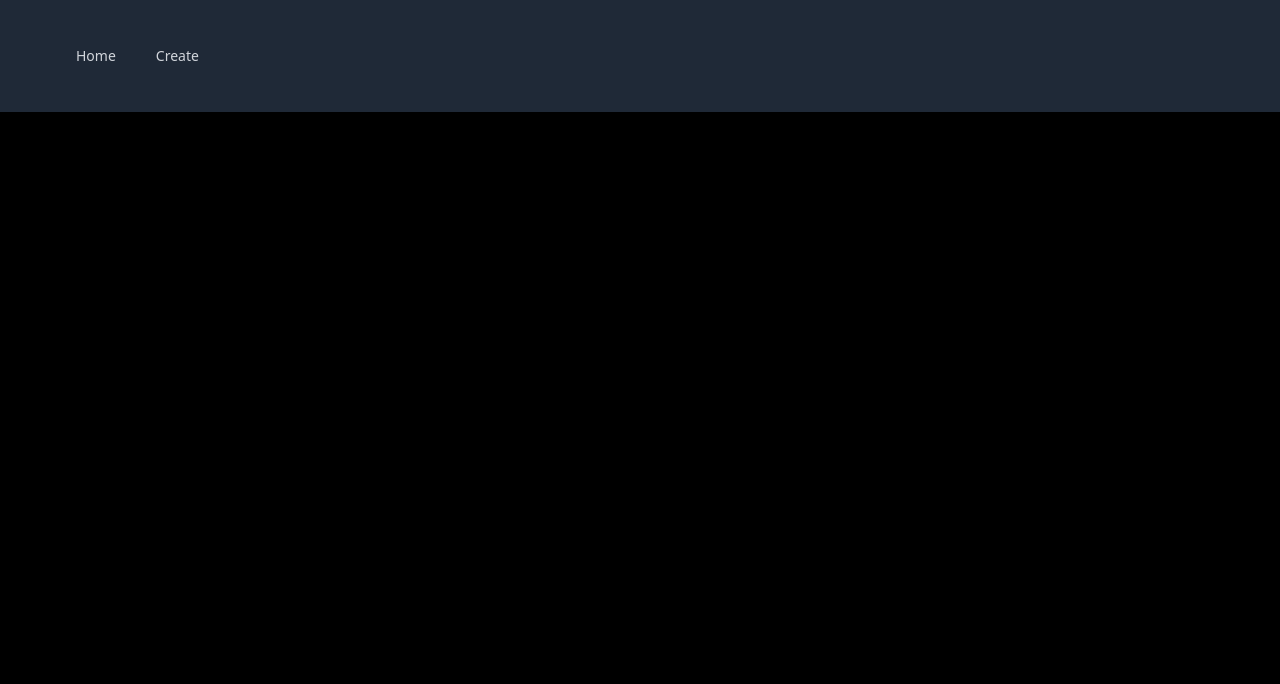
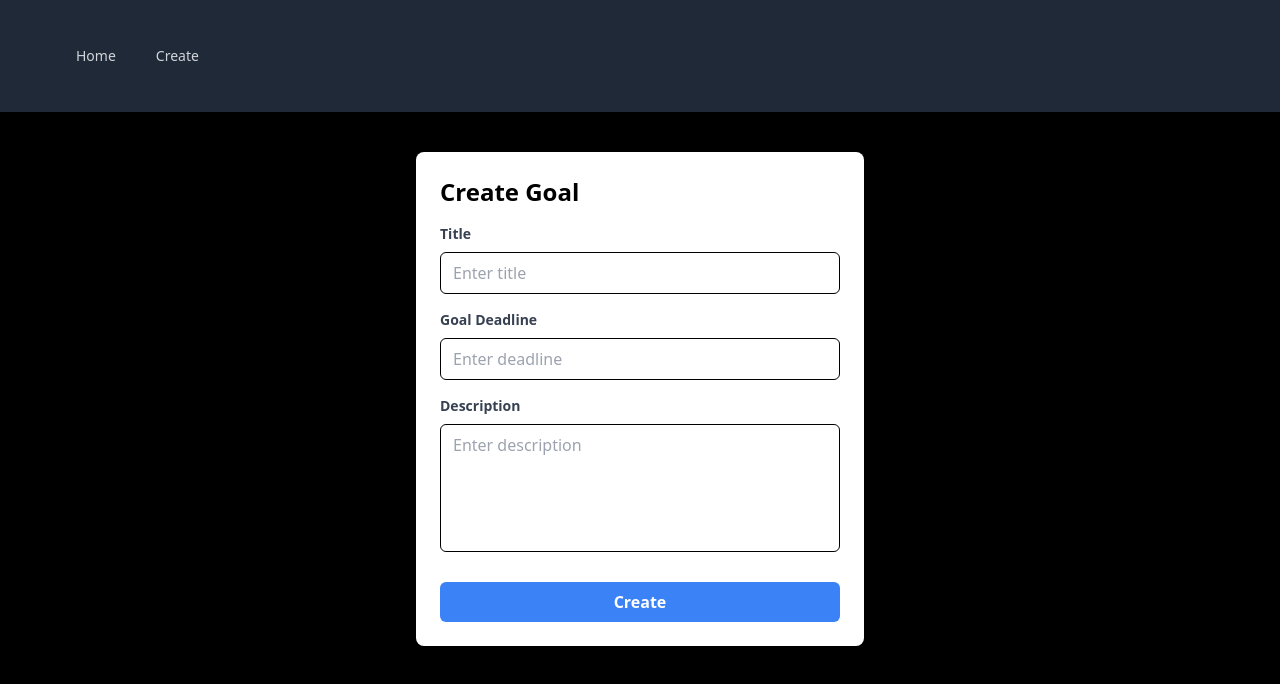
Before and after one commit to jacobgale21/goal_project, a React (Create React App) app in the folder client/: page /create in a window 1280 px wide. Shown: the top 684 px of the page. Built offline with nearby package versions, Linux system fonts and the light colour scheme.

Commit message:
Adding a goal creation feature on frontend

```diff
--- a/client/src/pages/create.js
+++ b/client/src/pages/create.js
@@ -1,10 +1,101 @@
 import NavBar from "../components/Navbar";
+import React, { useState } from "react";
+import axios from "axios";
 
 function Create() {
+  const [title, setTitle] = useState("");
+  const [description, setDescription] = useState("");
+  const [date, setDate] = useState("");
+
+  const handleSubmit = async (e) => {
+    e.preventDefault();
+    try {
+      const response = await axios.post(
+        "http://localhost:8081/goals/",
+        { title, description, date },
+        {
+          headers: {
+            Authorization: `Bearer ${localStorage.getItem("token")}`,
+          },
+        }
+      );
+      console.log(response.data, "Goal created");
+
+      setTitle("");
+      setDescription("");
+      setDate("");
+    } catch (err) {
+      console.log("Error creating goal", err);
+    }
+  };
+
   return (
     <div>
       <NavBar />
-      <div>Create</div>
+      <div className="max-w-md mx-auto mt-10 p-6 bg-white rounded-lg shadow-md">
+        <h2 className="text-2xl font-semibold mb-4">Create Goal</h2>
+        <form onSubmit={handleSubmit}>
+          <div className="mb-4">
+            <label
+              htmlFor="title"
+              className="block text-gray-700 text-sm font-bold mb-2"
+            >
+              Title
+            </label>
+            <input
+              type="text"
+              id="title"
+              className="w-full px-3 py-2 border border-black rounded-md focus:outline-none focus:border-blue-500"
+              placeholder="Enter title"
+              value={title}
+              onChange={(e) => {
+                setTitle(e.target.value);
+              }}
+            />
+          </div>
+          <div className="mb-4">
+            <label
+              htmlFor="time"
+              className="block text-gray-700 text-sm font-bold mb-2"
+            >
+              Goal Deadline
+            </label>
+            <input
+              type="text"
+              id="date"
+              className="w-full px-3 py-2 border border-black rounded-md focus:outline-none focus:border-blue-500"
+              placeholder="Enter deadline"
+              value={date}
+              onChange={(e) => {
+                setDate(e.target.value);
+              }}
+            />
+          </div>
+          <div className="mb-6">
+            <label
+              htmlFor="description"
+              className="block text-gray-700 text-sm font-bold mb-2"
+            >
+              Description
+            </label>
+            <textarea
+              id="description"
+              className="w-full px-3 py-2 border border-black rounded-md focus:outline-none focus:border-blue-500 h-32 resize-none"
+              placeholder="Enter description"
+              value={description}
+              onChange={(e) => {
+                setDescription(e.target.value);
+              }}
+            />
+          </div>
+          <button
+            type="submit"
+            className="w-full bg-blue-500 hover:bg-blue-700 text-white font-bold py-2 px-4 rounded-md focus:outline-none focus:bg-blue-600"
+          >
+            Create
+          </button>
+        </form>
+      </div>
     </div>
   );
 }
```
